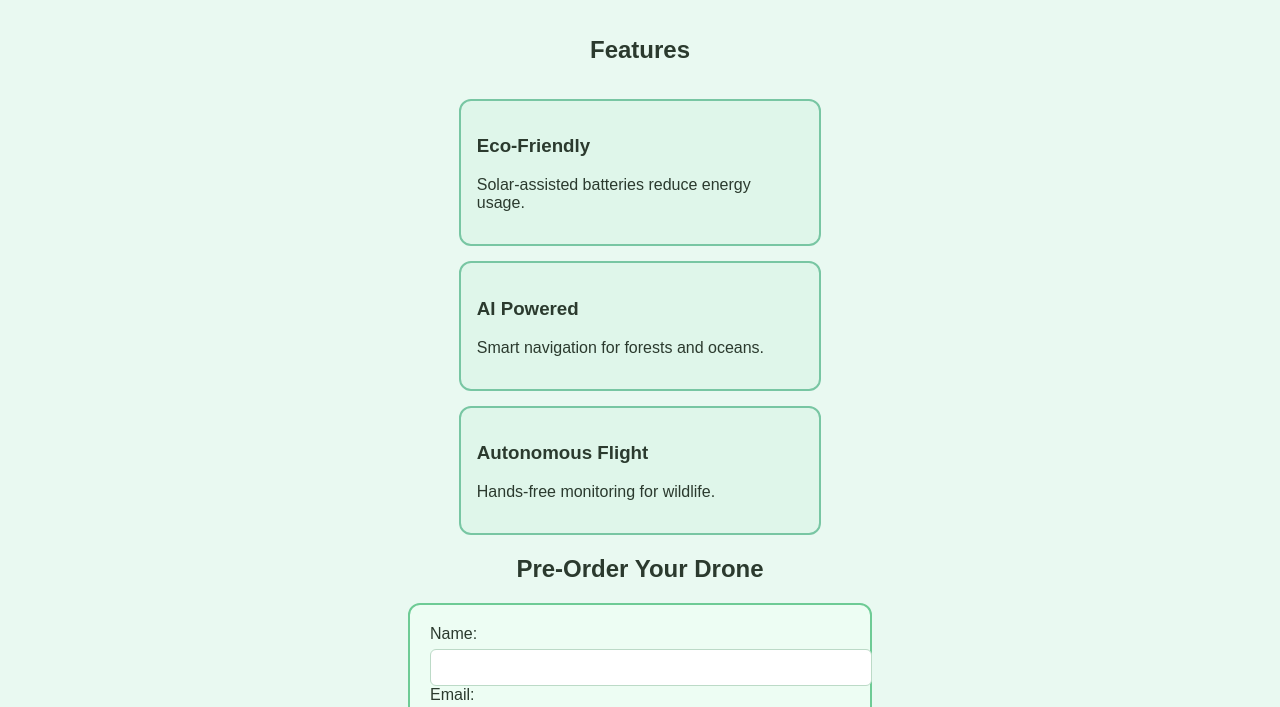
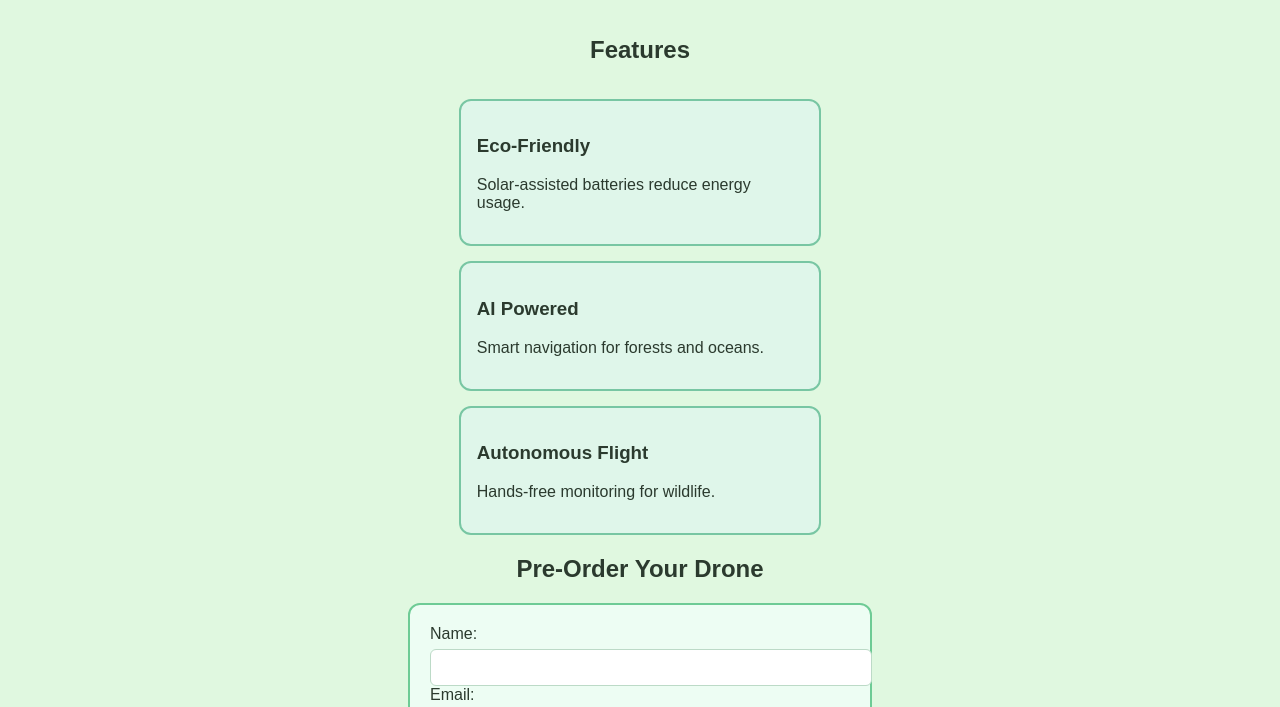
Before and after one commit to EcoDroneProject/EcoDrone, a plain HTML site: page index.html in a window 1280 px wide. Shown: the part 463-1170 px from the top of the page. Drawn offline with Linux system fonts and the light colour scheme.

Commit message:
Changed background color

```diff
--- a/style.css
+++ b/style.css
@@ -1,6 +1,6 @@
 body {
     font-family: Arial, sans-serif;
-    background-color: #e9f9f1;
+    background-color: #e0f8e0;
     margin: 0;
     padding: 20px;
     color: #2b3a2e;
```
